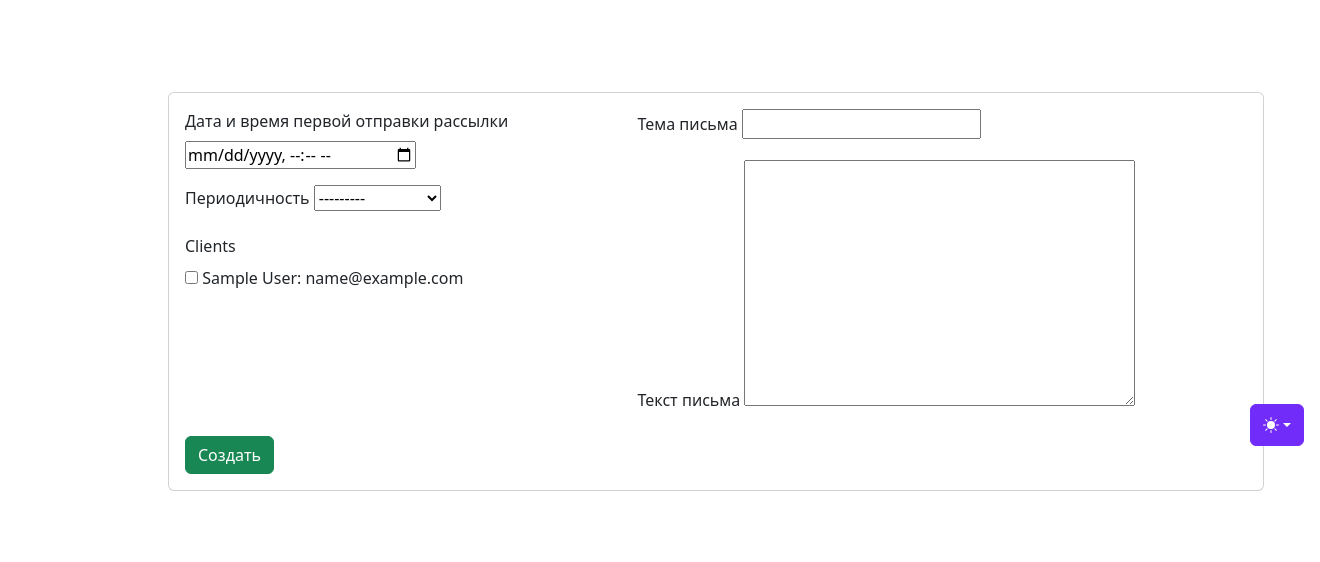
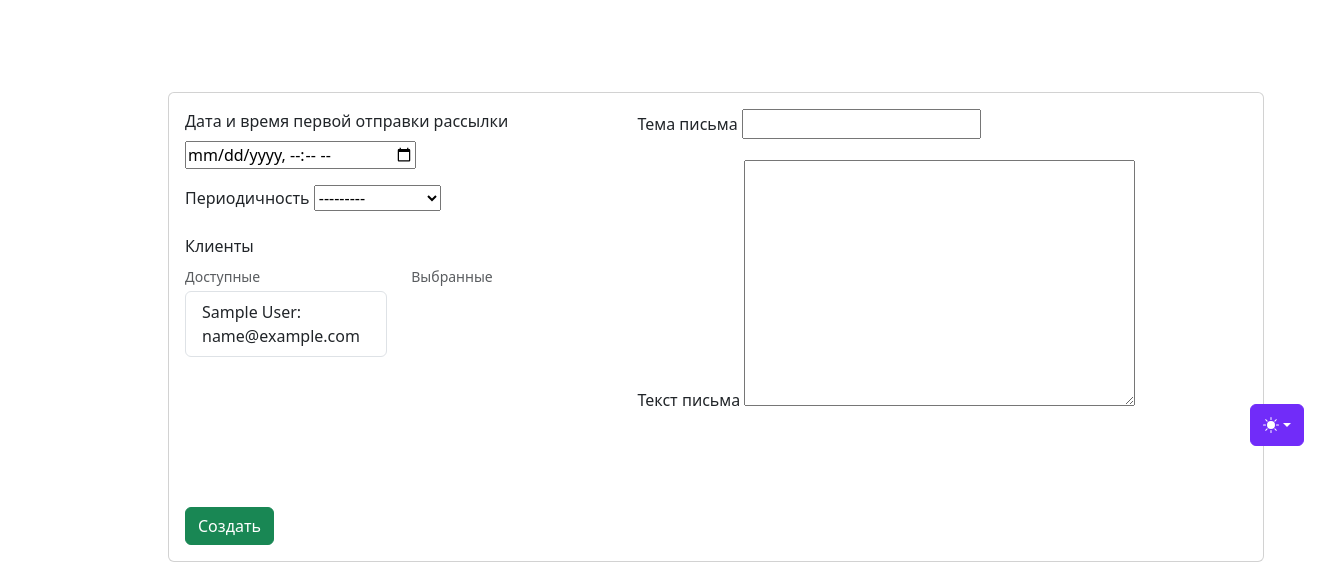
Before and after one commit to dargel799/django-mailing-service, a Django app: page /create/ in a window 1320 px wide; the page is wider, and only the part inside the window is pictured. Shown: the part 338-900 px from the top of that part. Before the commit the page ends 829 px from the top of that part, so only its background shows below. Run offline with Django 4.2, Linux system fonts and the light colour scheme; a user stored in the database is signed in; tables that the repository leaves empty hold one stand-in row (values such as "Sample post"); some libraries are stand-ins or nearby versions.

Commit message:
feat: change client selection method for mailing

```diff
--- a/mailings/forms.py
+++ b/mailings/forms.py
@@ -18,7 +18,7 @@ class MailingForm(forms.ModelForm):
         fields = ['first_send_at', 'periodicity', 'clients']
         widgets = {
             'first_send_at': forms.DateTimeInput(attrs={'type': 'datetime-local'}),
-            'clients': forms.CheckboxSelectMultiple,  # или SelectMultiple по вкусу
+            'clients': forms.SelectMultiple(attrs={'class': 'd-none', 'id': 'id_clients'})
         }
 
     def __init__(self, *args, **kwargs):
--- a/mailings/models.py
+++ b/mailings/models.py
@@ -38,7 +38,7 @@ class Attempt(models.Model):
 
     attempted_at = models.DateTimeField(auto_now_add=True, verbose_name='дата и время попытки')
     status = models.CharField(verbose_name='статус попытки', choices=Status.choices, max_length=max(len(i[0]) for i in Status.choices))
-    answer = models.TextField(verbose_name='ответ почтового сервера')
+    answer = models.TextField(verbose_name='ответ почтового сервера', **OPTIONAL)
     mailing = models.ForeignKey('Mailing', related_name='attempts', on_delete=models.CASCADE, verbose_name='рассылка')
 
     def __str__(self):
@@ -61,8 +61,8 @@ class Mailing(models.Model):
         CREATED = 'created', 'создана'
         STARTED = 'started', 'запущена'
 
-    first_send_at = models.DateTimeField(verbose_name='дата и время первой отправки рассылки')
-    next_send_at = models.DateTimeField(verbose_name='Дата и время следующий отправки')
+    first_send_at = models.DateTimeField(verbose_name='дата и время первой отправки рассылки', **OPTIONAL)
+    next_send_at = models.DateTimeField(verbose_name='Дата и время следующий отправки', **OPTIONAL)
     end_send_at = models.DateTimeField(verbose_name='Дата и время последней отправки', **OPTIONAL)
     periodicity = models.CharField(max_length=max(len(i[0]) for i in Frequency.choices), choices=Frequency.choices, verbose_name='периодичность')
     status = models.CharField(max_length=max(len(i[0]) for i in Status.choices), choices=Status.choices, default=Status.CREATED, verbose_name='статус рассылки')
--- a/mailings/templates/mailings/mailing_form.html
+++ b/mailings/templates/mailings/mailing_form.html
@@ -27,8 +27,19 @@
                             </div>
 
                             <div class="mb-3">
-                                <label class="form-label">Clients</label>
-                                {{ form.clients }}
+                                <label class="form-label">Клиенты</label>
+                                {{ form.clients }}  {# скрытый select, реально уходит в форму #}
+
+                                <div class="row">
+                                    <div class="col-6">
+                                        <div class="small text-muted mb-1">Доступные</div>
+                                        <ul id="clients-available" class="list-group dual-list" style="min-height:200px;"></ul>
+                                    </div>
+                                    <div class="col-6">
+                                        <div class="small text-muted mb-1">Выбранные</div>
+                                        <ul id="clients-selected" class="list-group dual-list" style="min-height:200px;"></ul>
+                                    </div>
+                                </div>
                             </div>
                         </div>
 
@@ -64,4 +75,62 @@
 </div>
 </div>
 
+<script>
+document.addEventListener('DOMContentLoaded', function () {
+    const realSelect = document.getElementById('id_clients');
+    const availableList = document.getElementById('clients-available');
+    const selectedList = document.getElementById('clients-selected');
+
+    function makeItem(option) {
+        const li = document.createElement('li');
+        li.className = 'list-group-item';
+        li.textContent = option.textContent;
+        li.dataset.value = option.value;
+        li.draggable = true;
+
+        li.addEventListener('dragstart', e => {
+            e.dataTransfer.setData('text/plain', option.value);
+        });
+        li.addEventListener('click', () => {
+            // двойной клик тоже переносит элемент между списками
+            const targetList = li.parentElement === availableList ? selectedList : availableList;
+            targetList.appendChild(li);
+            syncSelect();
+        });
+        return li;
+    }
+
+    function renderLists() {
+        availableList.innerHTML = '';
+        selectedList.innerHTML = '';
+        Array.from(realSelect.options).forEach(option => {
+            const item = makeItem(option);
+            (option.selected ? selectedList : availableList).appendChild(item);
+        });
+    }
+
+    function syncSelect() {
+        const selectedValues = Array.from(selectedList.children).map(li => li.dataset.value);
+        Array.from(realSelect.options).forEach(option => {
+            option.selected = selectedValues.includes(option.value);
+        });
+    }
+
+    [availableList, selectedList].forEach(list => {
+        list.addEventListener('dragover', e => e.preventDefault());
+        list.addEventListener('drop', e => {
+            e.preventDefault();
+            const value = e.dataTransfer.getData('text/plain');
+            const dragged = document.querySelector(`li[data-value="${value}"]`);
+            if (dragged) {
+                list.appendChild(dragged);
+                syncSelect();
+            }
+        });
+    });
+
+    renderLists();
+});
+</script>
+
 {% endblock %}
--- a/mailings/templates/mailings/main.html
+++ b/mailings/templates/mailings/main.html
@@ -12,8 +12,6 @@
     <script src="{% static 'js/color_modes.js' %}"></script>
     <link rel="stylesheet" href="{% static 'css/bootstrap_min.css' %}">
     <link rel="apple-touch-icon" href="/docs/5.3/assets/img/favicons/apple-touch-icon.png" sizes="180x180">
-    <link rel="icon" href="/docs/5.3/assets/img/favicons/favicon-32x32.png" sizes="32x32" type="image/png">
-    <link rel="icon" href="/docs/5.3/assets/img/favicons/favicon-16x16.png" sizes="16x16" type="image/png">
     <link rel="mask-icon" href="/docs/5.3/assets/img/favicons/safari-pinned-tab.svg" color="#712cf9">
     <link rel="icon" href="/docs/5.3/assets/img/favicons/favicon.ico">
     <meta name="theme-color" content="#712cf9">
```
Also changed, not shown: mailings/migrations/0004_alter_attempt_options_mailing_end_send_at_and_more.py (added).
